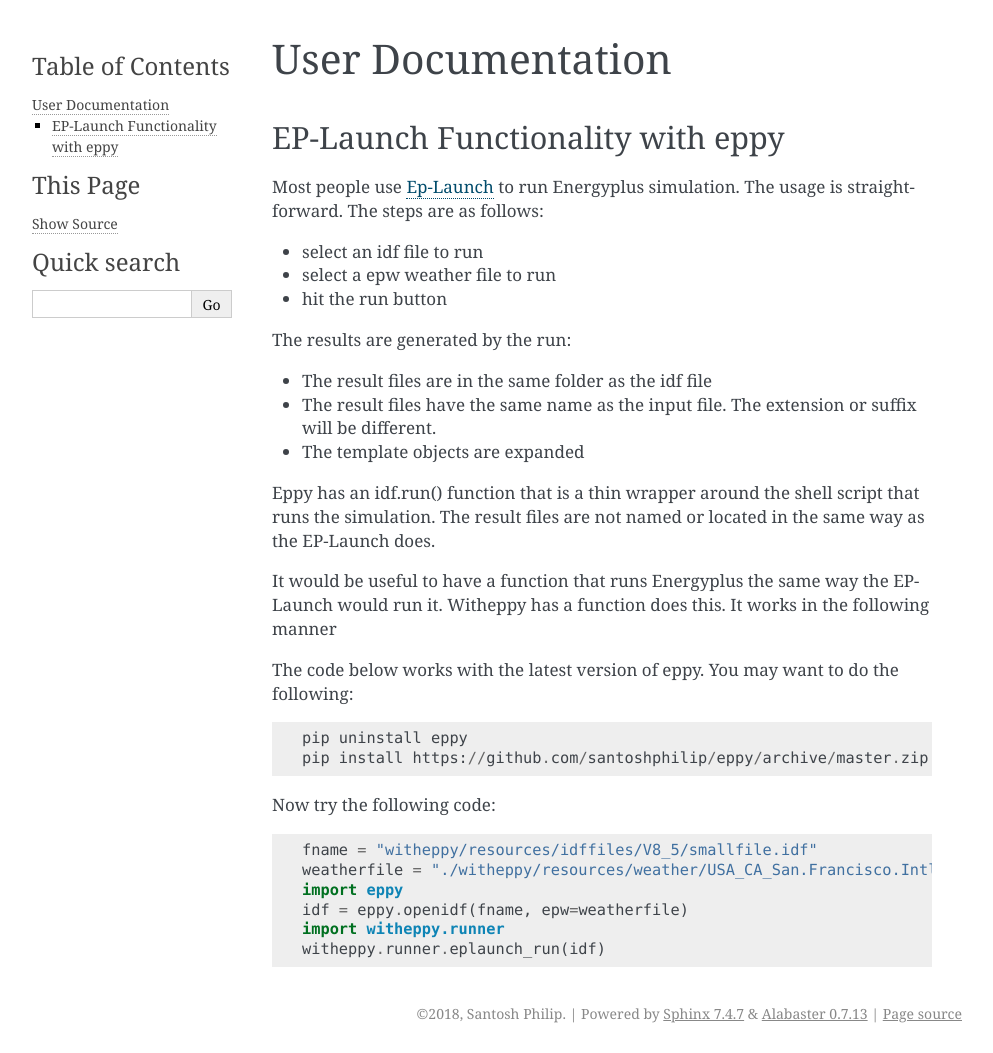
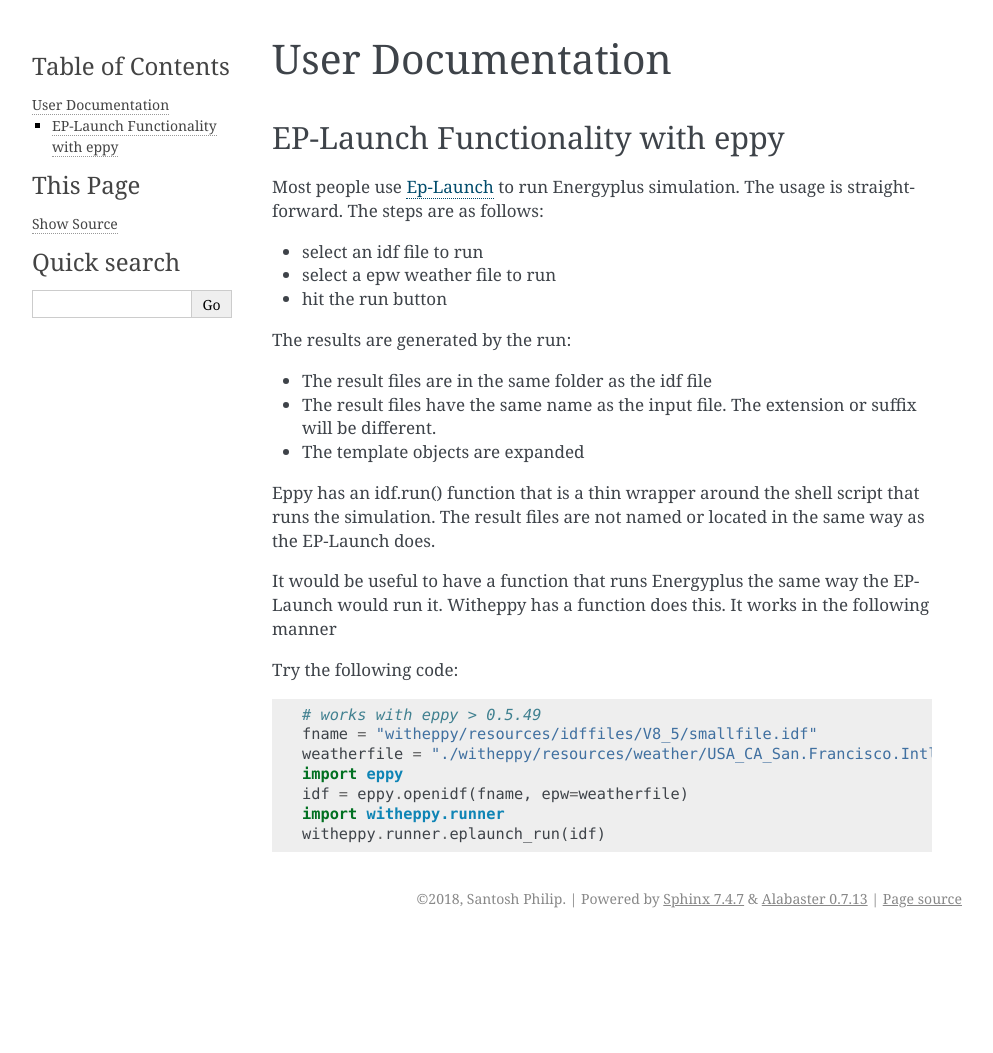
Before and after one commit to pyenergyplus/witheppy, a Sphinx documentation site: the page built from docs/userdocs.rst, in a window 1280 px wide. Shown: the whole page, without its empty margins (148-1141 px from the left). Built offline with Sphinx 7.4.7, drawn with Linux system fonts in a browser that asks for light colours; after the commit the page ends 938 px from its top, so only the background shows below that.

Commit message:
fixed issue # 22
**Problem: ** user docs for eplaunch does not reflect the lates release of eppy
**Solution: ** Update docs to reflect this

```diff
--- a/docs/userdocs.rst
+++ b/docs/userdocs.rst
@@ -22,13 +22,9 @@
 
 It would be useful to have a function that runs Energyplus the same way the EP-Launch would run it. Witheppy has a function does this. It works in the following manner
 
-The code below works with the latest version of eppy. You may want to do the following::
+Try the following code::
 
-    pip uninstall eppy
-    pip install https://github.com/santoshphilip/eppy/archive/master.zip
-
-Now try the following code::
-
+    # works with eppy > 0.5.49
     fname = "witheppy/resources/idffiles/V8_5/smallfile.idf"
     weatherfile = "./witheppy/resources/weather/USA_CA_San.Francisco.Intl.AP.724940_TMY3.epw"
     import eppy
```
